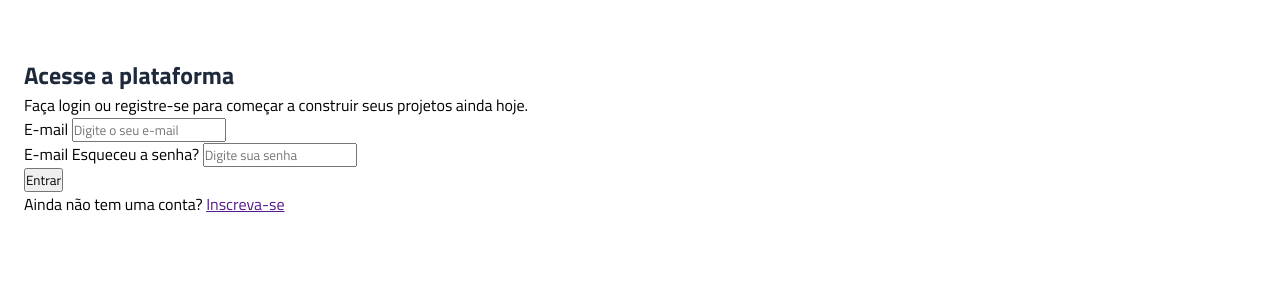
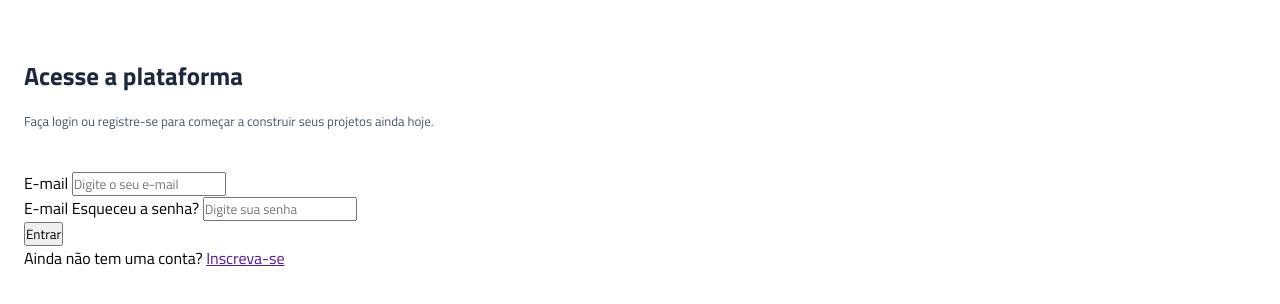
Before and after one commit to nicolas-de-souza-moraes12a/projeto-vertigo, a plain HTML site: page index.html in a window 1280 px wide. Shown: the part 136-440 px from the top of the page. Drawn offline with Linux system fonts and the light colour scheme.

Commit message:
termino da section descrição

```diff
--- a/style.css
+++ b/style.css
@@ -7,6 +7,7 @@
 
 :root {
     --gray-800: #1E293B;
+    --gray-600: #475569;
 }
 
 header {
@@ -25,6 +26,17 @@ main {
     padding-inline: 1.5rem;
 }
 
+.descricao {
+    margin-bottom: 2.5rem;
+}
+
 .descricao h1 {
     color: var(--gray-800);
+    margin-bottom: 1rem;
+    font-size: 1.5625rem;
 }
+
+.descricao p {
+    font-size: 0.8125rem;
+    color: var(--gray-600);
+}
```
